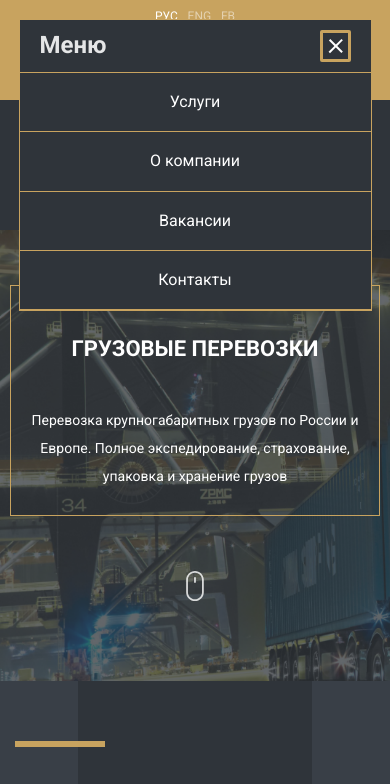
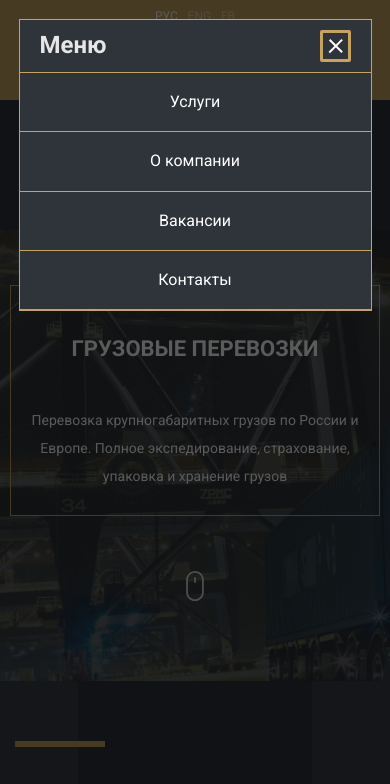
Before and after one commit to SimpllleUser/Landing-DeliveryCompany, a website: page index.html in a window 390 px wide. Both pictures are taken after a click on the element 353 px from the left and 165 px from the top of the page. Shown: the top 784 px of the page. Drawn offline with nearby package versions, Linux system fonts and the light colour scheme.

Commit message:
Add animation to bg bergore body

```diff
--- a/css/style.scss
+++ b/css/style.scss
@@ -141,6 +141,27 @@ h2 {
 }
 .burger-btn {
   display: none;
+}
+
+body{
+  &:before{
+    content: ' ';
+    opacity: 0;
+  }
+}
+body[data="modal-show"]{
+  overflow: hidden;
+  transition: .3s;
+  &:before{
+    opacity: 1;
+    transition: .3s;
+    content: ' ';
+    background-color: rgba(0, 0, 0, 0.645);
+    height: 100vh;
+    width: 100vw;
+    position: absolute;
+    z-index: 9;
+  }
 }
 
 @keyframes btn_next {
--- a/js/main.js
+++ b/js/main.js
@@ -2,42 +2,42 @@ console.log("Work main js")
 
 // ===== INTI SLIDER
 
-document.addEventListener( 'DOMContentLoaded', function () {
-    new Splide( '#service-slider',
-    {
-        type:"loop"
-    } )
-    .mount();
-} );
+document.addEventListener('DOMContentLoaded', function () {
+    new Splide('#service-slider',
+        {
+            type: "loop"
+        })
+        .mount();
+});
 
 // ===== / INTI SLIDER
 
-const showMobileMenu =  async () => {
+const showMobileMenu = async () => {
     const navBar = document.getElementsByClassName('navbar-nav')[0];
     navBar.style.display = 'block';
-    navBar.setAttribute('class', navBar.getAttribute('class') +  ' mobile-navb-bar')
+    navBar.setAttribute('class', navBar.getAttribute('class') + ' mobile-navb-bar')
     setTimeout(() => {
         navBar.style.opacity = '1';
-    },100)
-    body[0].style.overflow = 'hidden'
+    }, 100)
+    body.setAttribute('data', 'modal-show')
 }
 
-const hideMobileMenu =  () => {
+const hideMobileMenu = () => {
     const navBar = document.getElementsByClassName('navbar-nav')[0];
     navBar.style.opacity = '0';
 
     setTimeout(() => {
-        navBar.setAttribute('class', navBar.getAttribute('class').replace('mobile-navb-bar',''))
-        body[0].style.overflow = 'auto'
+        navBar.setAttribute('class', navBar.getAttribute('class').replace('mobile-navb-bar', ''))
+        body.setAttribute('data', '')
         navBar.style.display = 'none';
-    },300)
+    }, 300)
 
 }
 
 
-const burgerBtn = document.getElementsByClassName('burger-btn')
-const hideNavBar = document.getElementsByClassName('hide-nav-bar')
-const body = document.getElementsByTagName('body')
+const burgerBtn = document.getElementsByClassName('burger-btn')[0]
+const hideNavBar = document.getElementsByClassName('hide-nav-bar')[0]
+const body = document.getElementsByTagName('body')[0]
 
-burgerBtn[0].addEventListener('click', showMobileMenu)
-hideNavBar[0].addEventListener('click', hideMobileMenu)
+burgerBtn.addEventListener('click', showMobileMenu)
+hideNavBar.addEventListener('click', hideMobileMenu)
```
Also changed, not shown: index.html (+5 -5 lines), css/style.css.
